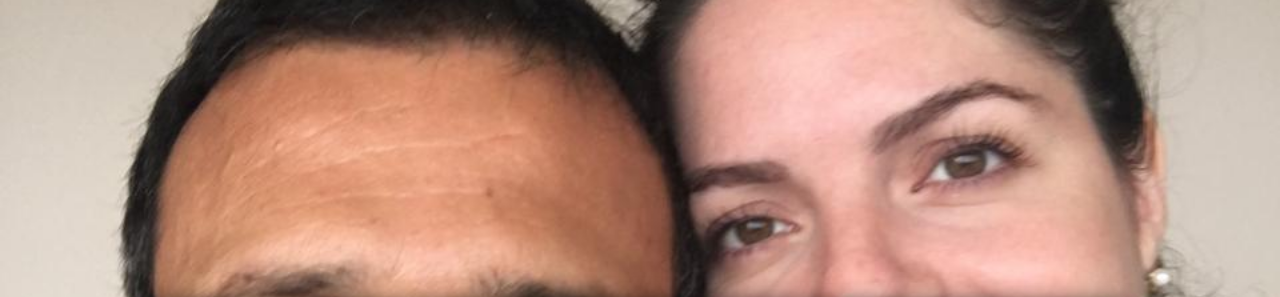
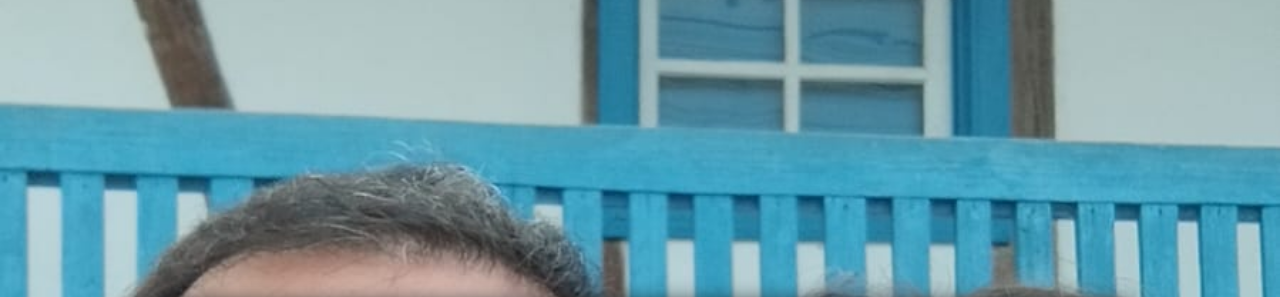
Before and after one commit to sanbacrz/contagem, a plain HTML site: page index.html in a window 1280 px wide. Shown: the top 297 px of the page. Drawn offline with Linux system fonts and the light colour scheme.

Commit message:
Update index.html

```diff
--- a/index.html
+++ b/index.html
@@ -7,7 +7,7 @@
     body {
       margin: 0;
       padding: 0;
-      background-image: url('fundo2.jpeg');
+      background-image: url('fundo.jpeg');
       background-size: cover;
       background-position: center;
       background-repeat: no-repeat;
```
